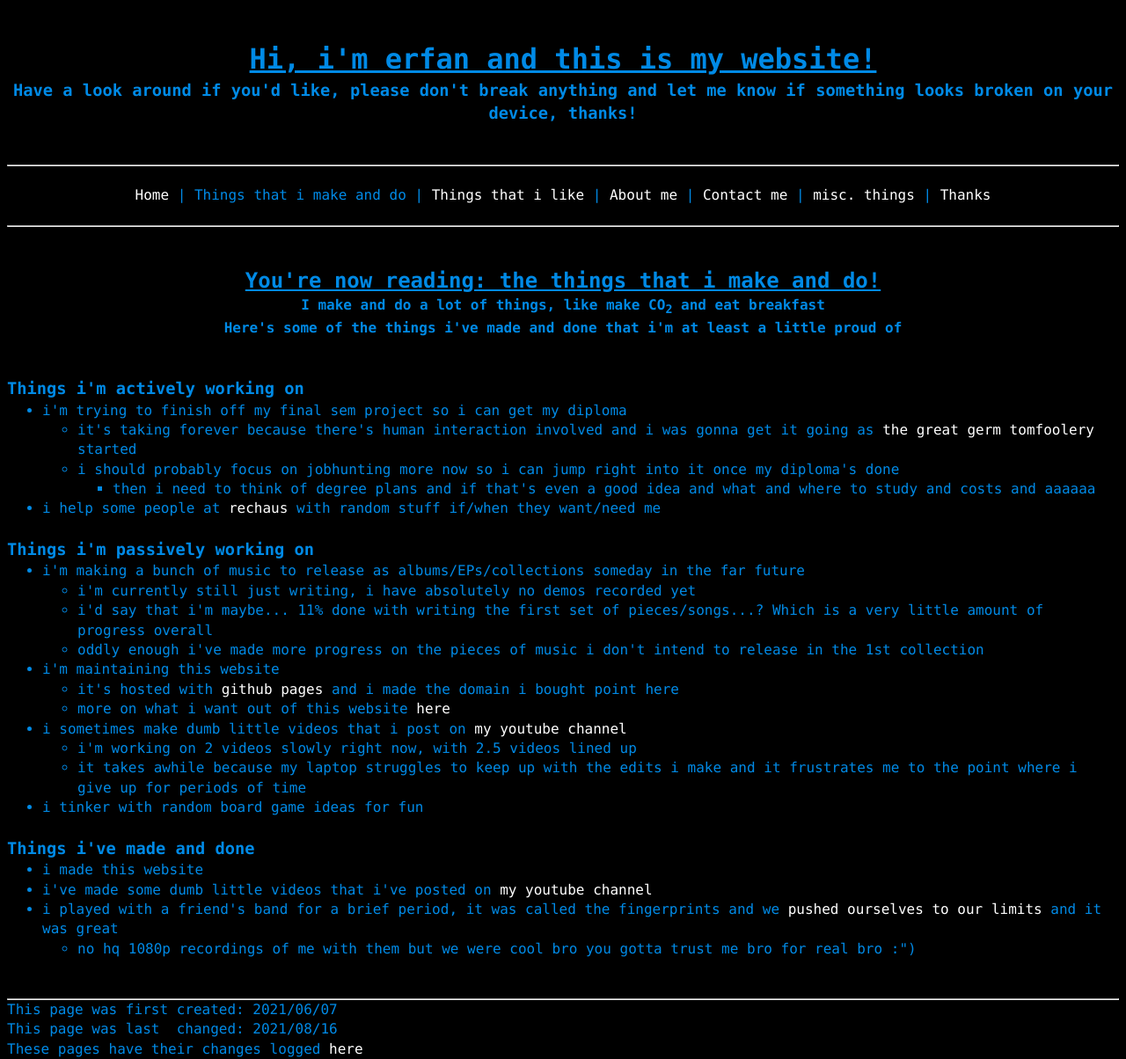
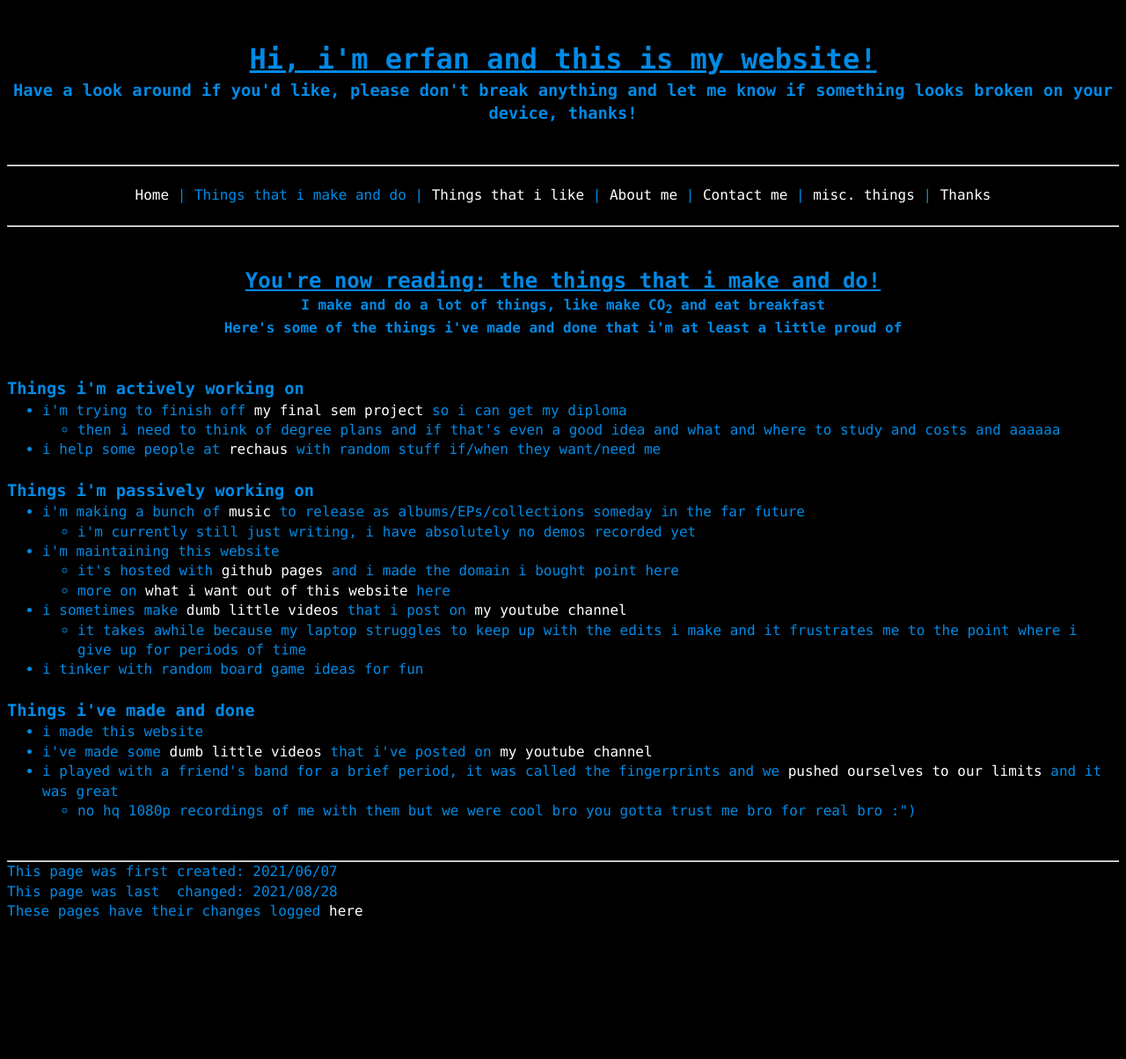
Before and after one commit to a-erfan-aa/a-erfan-aa.github.io, a Jekyll site: the page built from things-i-make.html, in a window 1280 px wide. Shown: the whole page at 88% size. Built offline with Jekyll 4.4.1, drawn with Linux system fonts in a browser that asks for light colours; after the commit the page ends 1047 px from its top, so only the background shows below that.

Commit message:
Add progress pages for my diploma, music and videos
Also add links from things-i-make.html to relevant pages

```diff
--- a/things-i-make.html
+++ b/things-i-make.html
@@ -2,7 +2,7 @@
 layout: default
 title: Things i make
 firstCreated: 2021/06/07
-lastChanged: 2021/08/16
+lastChanged: 2021/08/28
 ---
 <!-- title and subtitle-->
 <div>
@@ -19,14 +19,9 @@ lastChanged: 2021/08/16
 <div>
 	<h3>Things i'm actively working on</h3>
 		<ul>
-			<li>i'm trying to finish off my final sem project so i can get my diploma
+			<li>i'm trying to finish off <a href="/things-i-make/diploma">my final sem project</a> so i can get my diploma
 				<ul>
-					<li>it's taking forever because there's human interaction involved and i was gonna get it going as <a href="https://en.wikipedia.org/wiki/COVID-19_pandemic">the great germ tomfoolery</a> started</li>
-					<li>i should probably focus on jobhunting more now so i can jump right into it once my diploma's done
-						<ul>
-							<li>then i need to think of degree plans and if that's even a good idea and what and where to study and costs and aaaaaa</li>
-						</ul>
-					</li>
+					<li>then i need to think of degree plans and if that's even a good idea and what and where to study and costs and aaaaaa</li>
 				</ul>
 			</li>
 			<li>i help some people at <a href="https://www.youtube.com/channel/UCzsyqQcY76GpKdgNEb1xYZg">rechaus</a> with random stuff if/when they want/need me</li>
@@ -39,22 +34,19 @@ lastChanged: 2021/08/16
 <div>
 	<h3>Things i'm passively working on</h3>
 		<ul>
-			<li>i'm making a bunch of music to release as albums/EPs/collections someday in the far future
+			<li>i'm making a bunch of <a href="/things-i-make/music">music</a> to release as albums/EPs/collections someday in the far future
 				<ul>
 					<li>i'm currently still just writing, i have absolutely no demos recorded yet</li>
-					<li>i'd say that i'm maybe... 11% done with writing the first set of pieces/songs...? Which is a very little amount of progress overall</li>
-					<li>oddly enough i've made more progress on the pieces of music i don't intend to release in the 1st collection</li>
 				</ul>
 			</li>
 			<li>i'm maintaining this website
 				<ul>
 					<li>it's hosted with <a href="https://pages.github.com/">github pages</a> and i made the domain i bought point here</li>
-					<li>more on what i want out of this website <a href="/misc/website-principles">here</a></li>
+					<li>more on <a href="/misc/website-principles">what i want out of this website</a> here</li>
 				</ul>
 			</li>
-			<li>i sometimes make dumb little videos that i post on <a href="https://www.youtube.com/channel/UC6WnCo8jywKuWI9Vne7Uq_A">my youtube channel</a>
+			<li>i sometimes make <a href="/things-i-make/videos">dumb little videos</a> that i post on <a href="https://www.youtube.com/channel/UC6WnCo8jywKuWI9Vne7Uq_A">my youtube channel</a>
 				<ul>
-					<li>i'm working on 2 videos slowly right now, with 2.5 videos lined up</li>
 					<li>it takes awhile because my laptop struggles to keep up with the edits i make and it frustrates me to the point where i give up for periods of time</li>
 				</ul>
 			</li>
@@ -69,7 +61,7 @@ lastChanged: 2021/08/16
 	<h3>Things i've made and done</h3>
 		<ul>
 			<li>i made this website</li>
-			<li>i've made some dumb little videos that i've posted on <a href="https://www.youtube.com/channel/UC6WnCo8jywKuWI9Vne7Uq_A">my youtube channel</a></li>
+			<li>i've made some <a href="/things-i-make/videos">dumb little videos</a> that i've posted on <a href="https://www.youtube.com/channel/UC6WnCo8jywKuWI9Vne7Uq_A">my youtube channel</a></li>
 			<li>i played with a friend's band for a brief period, it was called the fingerprints and we <a href="https://web.archive.org/web/20201021035552/https://dayakdaily.com/the-fingerprints-crowned-champion-in-kuching-waterfront-jazz-festival-band-search-final/">pushed ourselves to our limits</a> and it was great
 				<ul>
 					<li>no hq 1080p recordings of me with them but we were cool bro you gotta trust me bro for real bro :")</li>
```
Also changed, not shown: things-i-make/diploma.html (added, +53 -0 lines), things-i-make/music.html (added, +93 -0 lines), things-i-make/videos.html (added, +56 -0 lines).
